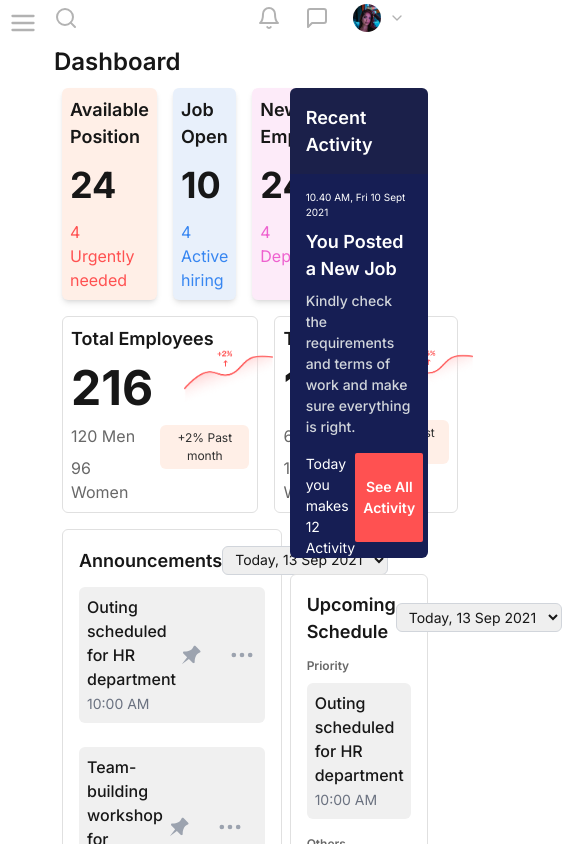
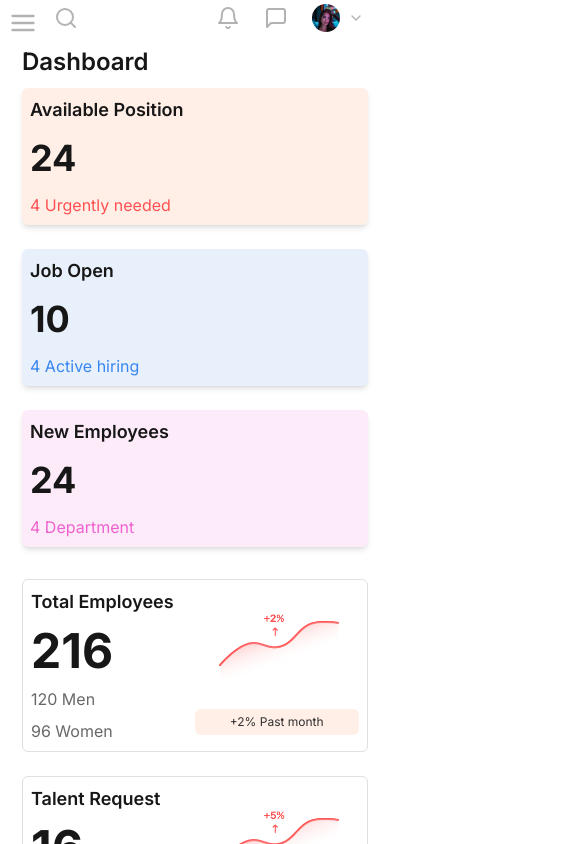
Before and after one commit to Deepanshi1523/Vasitum-task, a Next.js app: page / in a window 390 px wide. Shown: the top 844 px of the page, 562 px wide, since content can reach past the window. Built offline with nearby package versions, Linux system fonts and the light colour scheme.

Commit message:
completed

```diff
--- a/components/Activity.js
+++ b/components/Activity.js
@@ -3,7 +3,7 @@ import React from "react";
 
 const Activity = () => {
     return (
-        <div className="w-full text-white">
+        <div className="w-[98%] -ml-2 lg:w-full text-white">
             <h2 className="text-[18px] bg-[#1B204A] rounded-t-md font-semibold p-4 text-[18px]">Recent Activity</h2>
             <div className="space-y-4 bg-[#161E54] rounded-b-md px-4 pt-4">
                 <div className="flex flex-col space-y-2">
@@ -11,9 +11,9 @@ const Activity = () => {
                     <h3 className="text-[16px] font-semibold text-[18px]">You Posted a New Job</h3>
                     <p className="text-[14px] font-medium text-gray-300 text-[14px]">Kindly check the requirements and terms of work and make sure everything is right.</p>
                 </div>
-                <div className="flex justify-between">
-                    <p className="text-[14px]">Today you makes 12 Activity</p>
-                    <button className="bg-[#FF5151] text-[14px] mb-4 px-2 py-2 rounded-sm font-semibold">
+                <div className="flex flex-col lg:flex-row justify-between">
+                    <p className="text-[14px] lg:mt-2">Today you makes 12 Activity</p>
+                    <button className="bg-[#FF5151] text-[14px] mb-4 px-2 py-2 rounded-sm w-[40%] lg:w-[45%] mt-2 lg:mt-0 font-semibold">
                         See All Activity
                     </button>
                 </div>
--- a/components/Announcement.js
+++ b/components/Announcement.js
@@ -29,18 +29,18 @@ const Announcement = () => {
     const currentAnnouncements = announcements.find(announcement => announcement.date === selectedDate);
 
     return (
-        <div className="p-4 mx-2 mt-4 bg-white rounded-md border border-[#E0E0E0] w-[98%]">
+        <div className="p-4 lg:mx-2 mt-4 bg-white rounded-md border border-[#E0E0E0] w-[98%] lg:w-[98%] -ml-2 lg:-ml-0">
             <div className="flex items-center justify-between mb-3">
                 <h2 className="text-[18px] font-semibold">Announcements</h2>
                 <div className="flex items-center space-x-2">
                     <select
                         onChange={handleDateChange}
                         value={selectedDate}
-                        className="border border-gray-300 rounded-md px-2 py-1 text-sm"
+                        className="border border-gray-300 rounded-md lg:px-2 lg: py-1 text-sm"
                     >
                         {announcements.map((announcement) => (
                             <option key={announcement.date} value={announcement.date}>
-                                {announcement.date === "13 Sep 2021" ? "Today, 13 Sep 2021" : announcement.date}
+                                {announcement.date === "13 Sep 2021" ? "13 Sep 2021" : announcement.date}
                             </option>
                         ))}
                     </select>
@@ -52,10 +52,16 @@ const Announcement = () => {
                     <div key={index} className="pb-2">
                         <div className="flex justify-between items-center bg-[#F0F0F0] p-2 rounded-md">
                             <div>
-                                <p className="text-[16px] font-medium">{item.text}</p>
-                                <span className="text-sm text-gray-500">{item.time}</span>
+                                <p className="text-[16px] font-medium ">{item.text}</p>
+                                <div className="flex justify-between">
+                                    <span className="text-sm text-gray-500">{item.time}</span>
+                                    <div className="items-center space-x-6 mr-4 flex lg:hidden">
+                                        <TiPin size={20} className="text-gray-400 cursor-pointer" />
+                                        <FiMoreHorizontal size={20} className="text-gray-400 cursor-pointer" />
+                                    </div>
+                                </div>
                             </div>
-                            <div className="flex items-center space-x-6 mr-4">
+                            <div className="items-center space-x-6 mr-4 hidden lg:flex">
                                 <TiPin size={28} className="text-gray-400 cursor-pointer" />
                                 <FiMoreHorizontal size={28} className="text-gray-400 cursor-pointer" />
                             </div>
@@ -67,7 +73,7 @@ const Announcement = () => {
             <div className="flex items-center justify-center border-t">
                 <button
                     onClick={() => setShowAll(!showAll)}
-                    className="mt- text-[#FF5151] text-[14px]font-semibold mt-2"
+                    className="mt- text-[#FF5151] text-[14px] font-semibold mt-2"
                 >
                     {showAll ? "Hide" : "See All"} Announcements
                 </button>
--- a/components/Homepage.js
+++ b/components/Homepage.js
@@ -18,10 +18,11 @@ export default function Homepage() {
                 <Sidenav className="" />
                 <div className="flex-col w-[100%] ">
                     <Topnav className="" />
-                    <h1 className="mx-2 lg:mx-8 text-[24px] mt-2 font-semibold">Dashboard</h1>
-                    <div className="flex mx-2 lg:mx-6 mt-2 justify-between">
-                        <div className="w-[60%]">
-                            <div className="flex">
+                    <div className="-ml-6 lg:-ml-0">
+                        <h1 className=" lg:mx-8 text-[24px] mt-2 font-semibold">Dashboard</h1>
+                        <div className="flex flex-col lg:flex-row mx-2 lg:mx-6 mt-2 justify-between">
+                            <div className="lg:w-[60%]">
+                                <div className="flex flex-col lg:flex-row gap-y-6 lg:gap-y-0 -ml-2 lg:-ml-0">
                                     <Stats
                                         bgColor="#FFEFE7"
                                         title="Available Position"
@@ -44,7 +45,7 @@ export default function Homepage() {
                                         subtitleColor="#EE61CF"
                                     />
                                 </div>
-                            <div className="flex mt-4">
+                                <div className="flex flex-col lg:flex-row gap-y-6 lg:gap-y-0 -ml-2 lg:-ml-0 mt-8 lg:mt-4">
                                     <CompanyInfo
                                         title="Total Employees"
                                         image={image1}
@@ -62,11 +63,12 @@ export default function Homepage() {
                                         subtitle="+5% Past month"
                                     />
                                 </div>
-                            <Announcement/>
+                                <Announcement />
                             </div>
-                        <div className="w-[37%]">
-                            <Activity/>
-                            <UpcomingSchedule/>
+                            <div className="lg:w-[37%] mt-4 lg:mt-0 mb-4 lg:mb-0">
+                                <Activity />
+                                <UpcomingSchedule />
+                            </div>
                         </div>
                     </div>
                 </div>
--- a/components/Stats.js
+++ b/components/Stats.js
@@ -4,7 +4,7 @@ import React from "react";
 const Stats = ({ bgColor, title, number, subtitle, subtitleColor }) => {
     return (
         <div
-            className="rounded-md w-full lg:w-[40%] shadow-md flex flex-col mx-2 p-2"
+            className="rounded-md w-[96%] lg:w-[40%] shadow-md flex flex-col lg:mx-2 p-2"
             style={{ backgroundColor: bgColor }}
         >
             <h2 className="text-[18px] font-semibold">{title}</h2>
--- a/components/companyInfo.js
+++ b/components/companyInfo.js
@@ -4,7 +4,7 @@ import Image from "next/image";
 
 const CompanyInfo = ({ title, image, number, men, women, subtitle }) => {
     return (
-        <div className="p-2 flex justify-between rounded-md w-full bg-white border border-[#E0E0E0] mx-2">
+        <div className="p-2 flex justify-between rounded-md w-[96%] lg:w-full bg-white border border-[#E0E0E0] lg:mx-2">
             <div className="w-[40%]">
                 <h2 className="text-[18px] font-semibold whitespace-nowrap">{title}</h2>
                 <p className="text-[48px] font-bold">{number}</p>
--- a/components/upcomingSchedule.js
+++ b/components/upcomingSchedule.js
@@ -63,9 +63,9 @@ const UpcomingSchedule = () => {
     const currentAnnouncements = announcements.find(announcement => announcement.date === selectedDate);
 
     return (
-        <div className="p-4 mt-4 bg-white rounded-md border border-[#E0E0E0] w-full h-[350px]">
+        <div className="p-4 mt-4 bg-white rounded-md border border-[#E0E0E0] w-[98%] -ml-2 lg:w-full h-[350px]">
             <div className="flex items-center justify-between mb-3">
-                <h2 className="text-[18px] font-semibold">Upcoming Schedule</h2>
+                <h2 className="text-[18px] font-semibold whitespace-nowrap">Upcoming Schedule</h2>
                 <select
                     onChange={handleDateChange}
                     value={selectedDate}
@@ -73,7 +73,7 @@ const UpcomingSchedule = () => {
                 >
                     {announcements.map((announcement) => (
                         <option key={announcement.date} value={announcement.date}>
-                            {announcement.date === "13 Sep 2021" ? "Today, 13 Sep 2021" : announcement.date}
+                            {announcement.date === "13 Sep 2021" ? "13 Sep 2021" : announcement.date}
                         </option>
                     ))}
                 </select>
@@ -88,9 +88,12 @@ const UpcomingSchedule = () => {
                             <div key={index} className="flex justify-between items-center bg-[#F0F0F0] p-2 rounded-md mt-2">
                                 <div>
                                     <p className="text-[16px] font-medium">{item.text}</p>
-                                    <span className="text-sm text-gray-500">{item.time}</span>
+                                    <div className="flex justify-between">
+                                        <span className="text-sm text-gray-500">{item.time}</span>
+                                        <FiMoreHorizontal size={24} className="text-gray-400 cursor-pointer lg:hidden" />
+                                    </div>
                                 </div>
-                                <FiMoreHorizontal size={24} className="text-gray-400 cursor-pointer" />
+                                <FiMoreHorizontal size={24} className="text-gray-400 cursor-pointer hidden lg:block" />
                             </div>
                         ))
                     ) : (
@@ -108,7 +111,7 @@ const UpcomingSchedule = () => {
                                     <p className="text-[16px] font-medium">{item.text}</p>
                                     <span className="text-sm text-gray-500">{item.time}</span>
                                 </div>
-                                <FiMoreHorizontal size={24} className="text-gray-400 cursor-pointer" />
+                                <FiMoreHorizontal size={24} className="text-gray-400 cursor-pointer hidden lg:block" />
                             </div>
                         ))
                     ) : (
```
Lines whose indentation alone changed are shown as unchanged.
